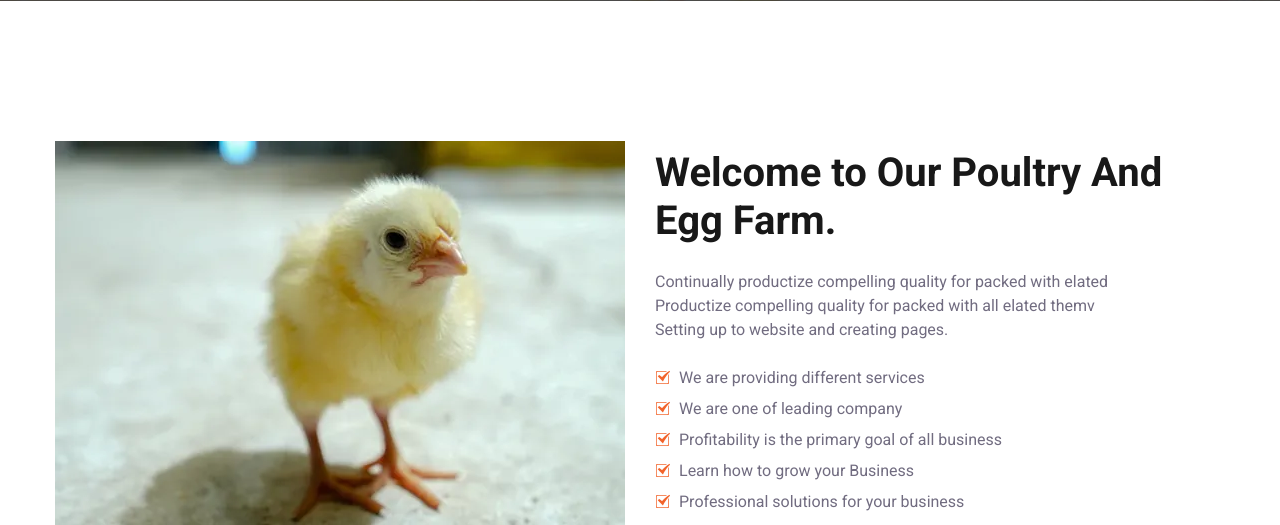
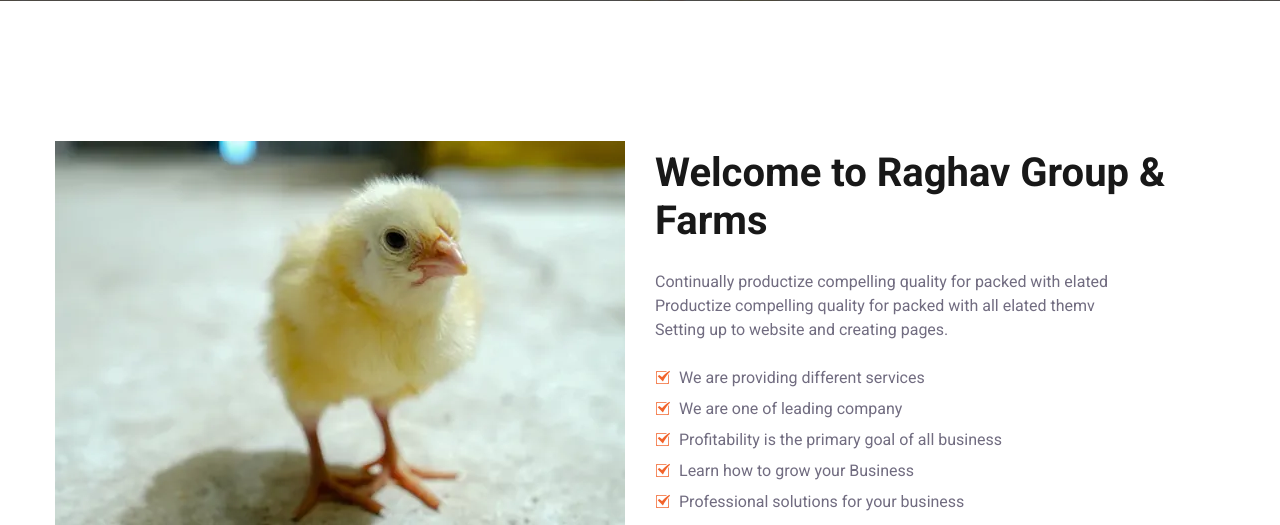
Before and after one commit to sfy-mohit/Raghav, a Django app: page /about in a window 1280 px wide. Shown: the part 491-1016 px from the top of the page. Run offline with Django 4.2, Linux system fonts and the light colour scheme; data comes from the database, SQL or seed files in the repository; some libraries are stand-ins or nearby versions.

Commit message:
aboutsanjanaorgsanjanaagro

```diff
--- a/app1/templates/about.html
+++ b/app1/templates/about.html
@@ -29,7 +29,7 @@
 			<div class="col-lg-6 col-12">
 				<div class="about-wrapper">
 					<div class="about-title">
-						<h2><span class="d-lg-block">Welcome to Our Poultry And </span>Egg Farm.</h2>
+						<h2><span class="d-lg-block">Welcome to Raghav Group & Farms </h2>
 						<p>Continually productize compelling quality for packed with elated Productize compelling
 							quality for packed with all elated themv Setting up to website and creating pages.</p>
 					</div>
--- a/app1/templates/index.html
+++ b/app1/templates/index.html
@@ -81,7 +81,7 @@
 				<div class="col-lg-6 col-12">
 					<div class="about-wrapper p-0">
 						<div class="about-title">
-							<h2><span class="d-lg-block"> Welcome to Raghav Groupd & Farms And </span>Egg Farm.</h2>
+							<h2><span class="d-lg-block"> Welcome to Raghav Group & Farms</h2>
 							<p>Continually productize compelling quality for packed with Elated productize compelling
 								quality for packed with all Elated ThemSetting up to website and creating pages.</p>
 						</div>
--- a/app1/templates/sanjana-agro.html
+++ b/app1/templates/sanjana-agro.html
@@ -78,7 +78,7 @@
 			<div class="col-xl-5 col-12">
 				<div class="about-wrapper p-0">
 					<div class="about-title">
-						<h2><span class="d-lg-block">Welcome to Our Murgi</span><span class="d-lg-block"> And Egg Farm.</span></h2>
+						<h2><span class="d-lg-block">Welcome to Raghav Group & Farms </span></h2>
 					</div>
 					<div class="about-content">
 						<p>Continually productize compelling quality for packed with  Elated  productize compelling quality for packed with all Elated Them Setting up to website and creating pages. </p>
--- a/app1/templates/sanjanaorg.html
+++ b/app1/templates/sanjanaorg.html
@@ -98,7 +98,7 @@
 			<div class="col-xl-5 col-12">
 				<div class="about-wrapper p-0">
 					<div class="about-title">
-						<h2><span class="d-lg-block">Welcome to Our Murgi</span><span class="d-lg-block"> And Egg Farm.</span></h2>
+						<h2><span class="d-lg-block">Welcome to Raghav Group & Farms </h2>
 					</div>
 					<div class="about-content">
 						<p>Continually productize compelling quality for packed with  Elated  productize compelling quality for packed with all Elated Them Setting up to website and creating pages. </p>
```
